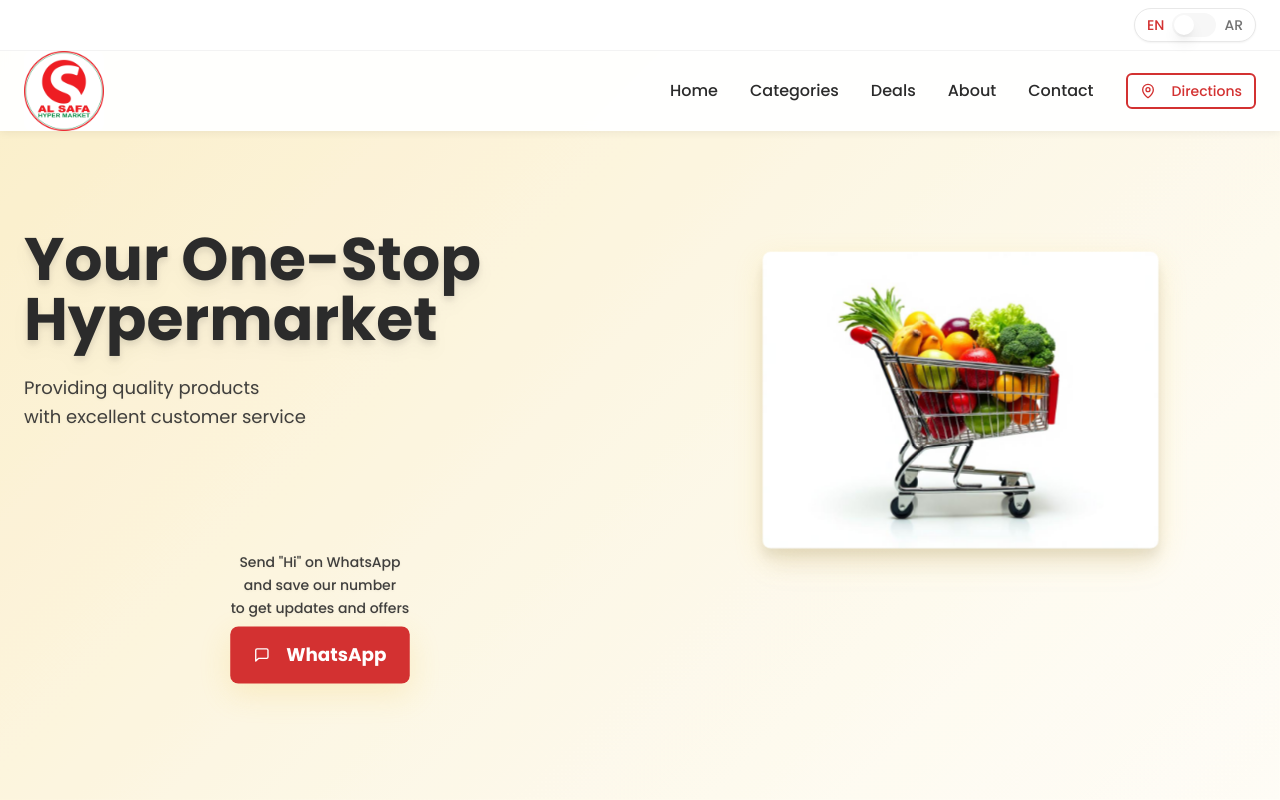
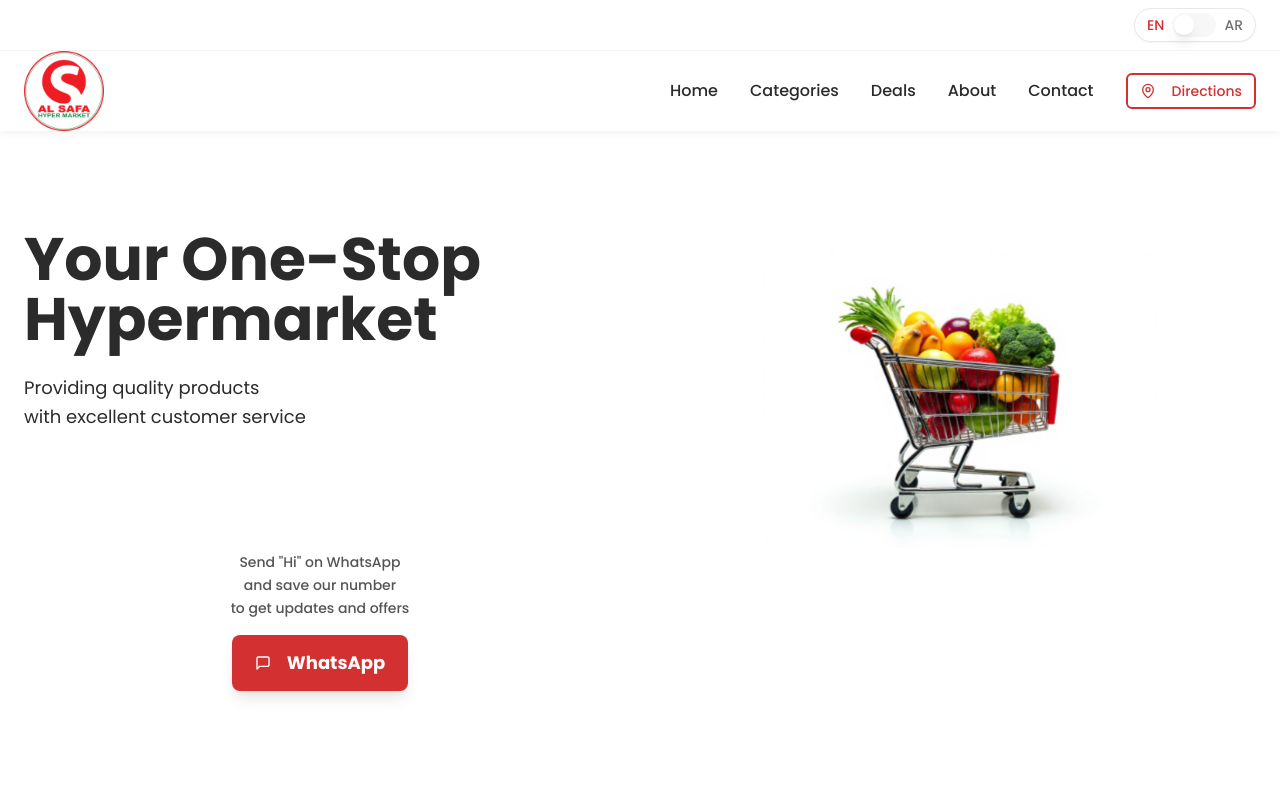
Before and after one commit to hashid/alsafa-fresh-finds, a React (Vite) app: page / in a window 1280 px wide. Shown: the top 800 px of the page. Built offline with nearby package versions, Linux system fonts and the light colour scheme.

Commit message:
Reverted to commit 6354f5533918ed7dd1c737718ca90aea4cc18d6a

```diff
--- a/src/components/ModernHero.tsx
+++ b/src/components/ModernHero.tsx
@@ -7,27 +7,16 @@ export const ModernHero = () => {
     t,
     isRTL
   } = useLanguage();
-  return <section className="min-h-screen bg-gradient-hero flex items-center py-20 relative overflow-hidden animate-golden-glow"
-    style={{
-      backgroundSize: '200% 200%'
-    }}
-  >
-    {/* Golden overlay effect */}
-    <div className="absolute inset-0 bg-gradient-golden opacity-30 animate-golden-shimmer"
-      style={{
-        backgroundSize: '200% 200%'
-      }}
-    />
-
-    <div className="container mx-auto px-6 relative z-10">
+  return <section className="min-h-screen bg-white flex items-center py-20">
+      <div className="container mx-auto px-6">
         <div className="grid grid-cols-1 lg:grid-cols-2 gap-12 items-center">
           {/* Left Content */}
           <div className={`space-y-8 ${isRTL ? 'lg:order-2' : ''}`}>
             <div className="fade-in-up my-[120px]">
-              <h1 className="text-5xl lg:text-6xl font-bold font-poppins leading-tight text-charcoal-gray my-0 drop-shadow-lg">
+              <h1 className="text-5xl lg:text-6xl font-bold font-poppins leading-tight text-charcoal-gray my-0">
                 Your One-Stop Hypermarket
               </h1>
-              <p className="text-lg text-charcoal-gray/90 mt-6 leading-relaxed font-normal drop-shadow-sm">
+              <p className="text-lg text-charcoal-gray mt-6 leading-relaxed font-normal">
                 <span className="block">{t('Providing quality products')}</span>
                 <span className="block">{t('with excellent customer service')}</span>
               </p>
@@ -37,7 +26,7 @@ export const ModernHero = () => {
             <div className="fade-in-up space-y-4" style={{ animationDelay: '0.4s' }}>
               {/* WhatsApp Text */}
               <div className="text-center">
-                <p className="text-sm text-charcoal-gray/90 leading-relaxed font-medium drop-shadow-sm">
+                <p className="text-sm text-charcoal-gray/80 leading-relaxed font-medium">
                   <span className="block">Send "Hi" on WhatsApp</span>
                   <span className="block">and save our number</span>
                   <span className="block">to get updates and offers</span>
@@ -48,7 +37,7 @@ export const ModernHero = () => {
               <div className="flex justify-center">
                 <Button
                   onClick={() => window.open('https://wa.me/your-number', '_blank')}
-                  className="bg-hypermarket-red hover:bg-hypermarket-red/90 text-white font-bold text-base md:text-lg rounded-lg w-32 md:w-44 h-12 md:h-14 px-5 md:px-7 py-3 md:py-4 shadow-elegant hover:shadow-golden transition-all duration-300 flex items-center justify-center space-x-2 animate-luxury-float"
+                  className="bg-hypermarket-red hover:bg-hypermarket-red/90 text-white font-bold text-base md:text-lg rounded-lg w-32 md:w-44 h-12 md:h-14 px-5 md:px-7 py-3 md:py-4 shadow-lg hover:shadow-xl transition-all duration-300 flex items-center justify-center space-x-2"
                 >
                   <MessageSquare className="w-5 h-5" />
                   <span>WhatsApp</span>
@@ -63,7 +52,7 @@ export const ModernHero = () => {
             <div className="w-2/3 fade-in-up" style={{
             animationDelay: '0.2s'
           }}>
-              <img src={premiumTrolley} alt="Premium shopping trolley filled with fresh fruits and vegetables" className="w-full h-auto object-cover rounded-lg shadow-elegant animate-[pulse_3s_ease-in-out_infinite] drop-shadow-xl" />
+              <img src={premiumTrolley} alt="Premium shopping trolley filled with fresh fruits and vegetables" className="w-full h-auto object-cover rounded-lg shadow-elegant animate-[pulse_3s_ease-in-out_infinite]" />
             </div>
           </div>
 
--- a/src/index.css
+++ b/src/index.css
@@ -50,12 +50,11 @@ All colors MUST be HSL.
     --dark-ash: 0 0% 17%;
 
     /* Modern gradients */
-    --gradient-hero: linear-gradient(135deg, hsl(45 85% 88%) 0%, hsl(45 85% 95%) 25%, hsl(0 0% 100%) 50%, hsl(45 85% 95%) 75%, hsl(45 85% 88%) 100%);
+    --gradient-hero: linear-gradient(135deg, hsl(0 0% 100%), hsl(0 0% 97%));
     --gradient-red: linear-gradient(135deg, hsl(0 65% 51%), hsl(0 70% 42%));
     --gradient-green: linear-gradient(135deg, hsl(120 60% 34%), hsl(120 55% 40%));
     --gradient-deals: linear-gradient(135deg, hsl(0 65% 51%), hsl(0 60% 60%));
     --gradient-elegant: linear-gradient(135deg, hsl(0 0% 100%), hsl(0 0% 97%));
-    --gradient-golden: linear-gradient(135deg, hsl(45 85% 88%), hsl(45 85% 95%), hsl(45 85% 88%));
 
     /* Clean shadows */
     --shadow-soft: 0 2px 8px hsl(0 0% 0% / 0.06);
@@ -64,8 +63,6 @@ All colors MUST be HSL.
     --shadow-card: 0 2px 12px hsl(0 0% 0% / 0.08);
     --shadow-button: 0 4px 12px hsl(0 65% 51% / 0.3);
     --shadow-green: 0 4px 12px hsl(120 60% 34% / 0.3);
-    --shadow-golden: 0 8px 32px hsl(45 85% 58% / 0.3);
-    --shadow-elegant: 0 10px 30px hsl(45 85% 58% / 0.2);
 
     /* Refined animation durations */
     --transition-instant: 0.15s;
--- a/tailwind.config.ts
+++ b/tailwind.config.ts
@@ -102,8 +102,7 @@ export default {
 				'gradient-red': 'var(--gradient-red)',
 				'gradient-green': 'var(--gradient-green)',
 				'gradient-deals': 'var(--gradient-deals)',
-				'gradient-elegant': 'var(--gradient-elegant)',
-				'gradient-golden': 'var(--gradient-golden)'
+				'gradient-elegant': 'var(--gradient-elegant)'
 			},
 			boxShadow: {
 				'soft': 'var(--shadow-soft)',
@@ -111,9 +110,7 @@ export default {
 				'strong': 'var(--shadow-strong)',
 				'card': 'var(--shadow-card)',
 				'button': 'var(--shadow-button)',
-				'green': 'var(--shadow-green)',
-				'golden': 'var(--shadow-golden)',
-				'elegant': 'var(--shadow-elegant)'
+				'green': 'var(--shadow-green)'
 			},
 			transitionDuration: {
 				'instant': 'var(--transition-instant)',
@@ -141,28 +138,6 @@ export default {
 						boxShadow: '0 4px 16px hsl(140 40% 20% / 0.2), 0 6px 24px hsl(45 80% 60% / 0.1)'
 					}
 				},
-				'golden-glow': {
-					'0%, 100%': {
-						boxShadow: '0 4px 20px hsl(45 85% 58% / 0.2)'
-					},
-					'50%': {
-						boxShadow: '0 8px 40px hsl(45 85% 58% / 0.4), 0 0 60px hsl(45 85% 58% / 0.2)'
-					}
-				},
-				'golden-shimmer': {
-					'0%': {
-						backgroundPosition: '0% 50%',
-						transform: 'scale(1)'
-					},
-					'50%': {
-						backgroundPosition: '100% 50%',
-						transform: 'scale(1.02)'
-					},
-					'100%': {
-						backgroundPosition: '0% 50%',
-						transform: 'scale(1)'
-					}
-				},
 				'elegant-flow': {
 					'0%': { transform: 'translateX(-100%) skewX(-12deg)' },
 					'100%': { transform: 'translateX(200%) skewX(-12deg)' }
@@ -180,8 +155,6 @@ export default {
 				'accordion-down': 'accordion-down 0.2s ease-out',
 				'accordion-up': 'accordion-up 0.2s ease-out',
 				'premium-pulse': 'premium-pulse 8s ease-in-out infinite',
-				'golden-glow': 'golden-glow 4s ease-in-out infinite',
-				'golden-shimmer': 'golden-shimmer 6s ease-in-out infinite',
 				'elegant-flow': 'elegant-flow 4s linear infinite',
 				'luxury-float': 'luxury-float 4s ease-in-out infinite',
 				'fade-in': 'fade-in 1.2s ease-out'
```
